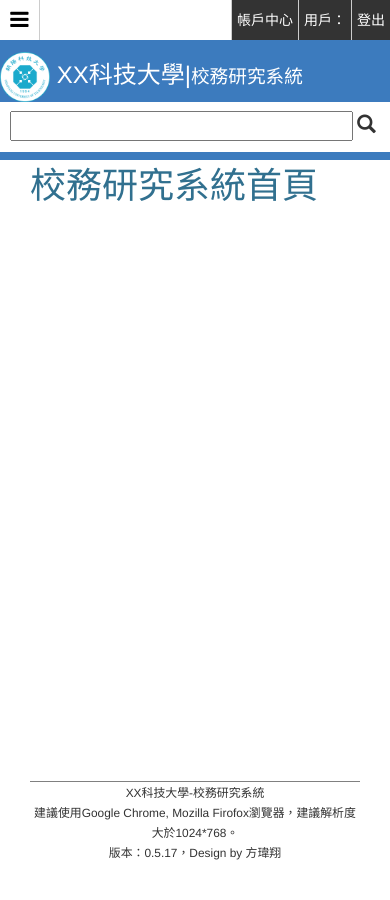
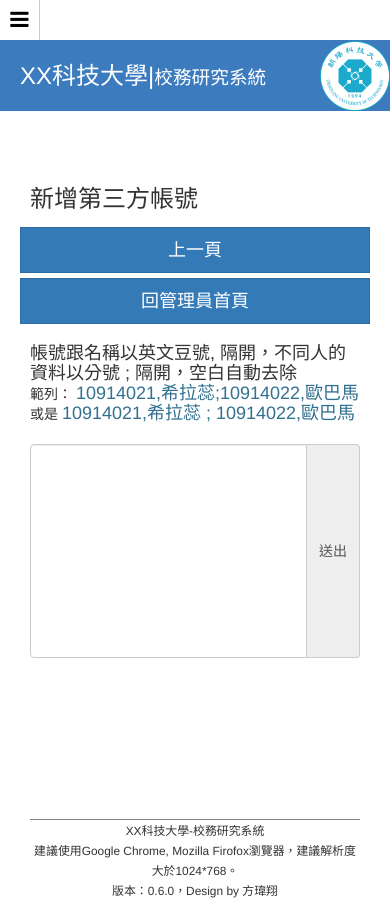
Before and after one commit to am910021/school-Public, a Django app: page /control/account/add/3nd/ in a window 390 px wide. Before the commit the page ends 860 px from the top, so only its background shows below. Run offline with Django 3.2, Linux system fonts and the light colour scheme; the visitor is signed in with stand-in values (Sample User, id 1); data that the repository does not hold is empty; parts of the project's set-up code (start-up, migrations or seed data) failed here and were passed over; some libraries are stand-ins or nearby versions.

Commit message:
版本：0.6.0

```diff
--- /dev/null
+++ b/school/control/templates/control/account/add3nd.html
@@ -0,0 +1,61 @@
+{% extends base_template_name %}
+
+{% block script %}
+<script>
+$(document).ready(function() {
+	$('#sendForm').on('click', function() {
+		if(!$('#id_userData').val()){
+			$('#error').html("請輸入資料。");
+			return;
+		}
+		$('#usrform').submit();
+
+
+		});
+});
+</script>
+{% endblock %}
+
+
+{% block content %}
+<div class="row">
+  <div class="col-md-12">
+    <div class="row">
+      <div class="col-md-7">
+        <h3>{{page_title}}</h3>
+      </div>
+      <div class="col-md-2 buttom-wrapper">
+        <a href="{% url 'control:accountAdd' %}" class="no-radius btn btn-primary btn-lg btn-block">上一頁</a>
+      </div>
+      <div class="col-md-3 buttom-wrapper">
+        <a href="{% url 'control:main' %}" class="no-radius btn btn-primary btn-lg btn-block">回管理員首頁</a>
+      </div>
+    </div>
+    <br>
+    <div class="row">
+      <div class="col-md-12">
+        <form class="form-horizontal" id="usrform" role="form" method="post" action="{% url 'control:accountAdd3nd' %}">
+        {% csrf_token %}
+          <div class="input-group">
+              <span class="h4" >帳號跟名稱以英文豆號, 隔開，不同人的資料以分號 ; 隔開，空白自動去除</span>
+              <br>
+              範列： <span class="h4 text-info">10914021,希拉蕊;10914022,歐巴馬</span> 或是
+              <span class="h4 text-info">10914021,希拉蕊 ; 10914022,歐巴馬</span>
+              <br>
+              <br>
+              <span id="error" class="h3 text-danger">{{error}}</span>
+          </div>
+          <div class="input-group">
+              <textarea id="id_userData" name="userData" class="form-control custom-control" rows="10" style="resize:none"></textarea>
+              <span id="sendForm" class="input-group-addon btn btn-primary">送出</span>
+          </div>
+        </form>
+
+
+
+
+      </div>
+    </div>
+  </div>
+</div>
+{% endblock %}
--- a/school/control/urls.py
+++ b/school/control/urls.py
@@ -20,7 +20,7 @@
 from .views import CApps, CAppAdd, CAppDelete, CAppEdit, CAppDownload
 from .views import CConfig, CConfigSchoolAPI, CConfigShiny, CCongigKey
 from .views import CPermissions, CPermissionsAdd, CPermissionsDetail, CPermissionsEdit, CPermissionsRemove
-from .views import CAccount, CAccountAdd, CAccountEdit, CAccountRemove, CAccountDetail
+from .views import CAccount, CAccountAdd, CAccountEdit, CAccountRemove, CAccountDetail, CAccountAdd3nd
 
 
 urlpatterns = [
@@ -62,6 +62,7 @@
 
     url(r'account/$', CAccount.as_view(), name="account"),
     url(r'account/add/$', CAccountAdd.as_view(), name="accountAdd"),
+    url(r'account/add/3nd/$', CAccountAdd3nd.as_view(), name="accountAdd3nd"),
     url(r'account/edit/(?P<id>[0-9]+)/$', CAccountEdit.as_view(), name="accountEdit"),
     url(r'account/detail/(?P<id>[0-9]+)/$', CAccountDetail.as_view(), name="accountDetail"),
     url(r'account/remove/$', CAccountRemove.as_view(), name="accountRemove"),
--- a/school/control/views.py
+++ b/school/control/views.py
@@ -6,6 +6,7 @@
 from django.contrib import messages
 from django.http import JsonResponse
 from django.contrib.auth.models import User
+from account.models import Profile
 from main.views import BaseView
 from main.models import Menu, Item, ShinyApp, Setting, DBGroupName, DBGroupItem, DBGroupUser
 from .models import ItemGroupManage, AccountManage
@@ -817,6 +818,58 @@
         messages.success(request,user.username+' 帳號加入成功。')
         return redirect(reverse('control:account'))
 
+class CAccountAdd3nd(AdminBase):
+    template_name = 'account/add3nd.html' # xxxx/xxx.html
+    page_title = '新增第三方帳號' # title
+
+    def post(self, request, *args, **kwargs):
+        data = request.POST.get("userData")
+        if "," not in data:
+            kwargs['error'] = '資料格式錯誤。'
+
+        data = data.replace("\r\n","")
+        data = data.replace("\r","")
+        data = data.replace(" ","")
+        temp = data.split(";")
+        userArr = []
+        repeat = []
+        sp = ""
+
+        for i in temp:
+            if len(i.split(","))>2:
+                kwargs['error'] = '資料格式錯誤。'
+                break;
+            sp = i.split(",")
+
+            try:
+                User.objects.get(username=sp[0])
+                repeat.append(sp[0])
+            except:
+                userArr.append(sp)
+
+        if(len(repeat)>0):
+            kwargs['error'] = '資料重復：'+', '.join(repeat)
+            return super(CAccountAdd3nd, self).post(request, *args, **kwargs)
+
+        for i in userArr:
+            newUser = User()
+            newUser.username = i[0]
+            newUser.set_password(i[0])
+            newUser.save()
+            profile = Profile()
+            profile.user = newUser
+            profile.fullName = i[1]
+            profile.type=0
+            profile.isActive=True
+            profile.isAuth=True
+            profile.save()
+
+
+
+        messages.success(request,'帳號加入成功。')
+        return super(CAccountAdd3nd, self).post(request, *args, **kwargs)
+
+
 class CAccountEdit(AdminBase):
     template_name = 'account/edit.html' # xxxx/xxx.html
     page_title = '編輯帳號' # titled
--- a/school/main/static/js/login.js
+++ b/school/main/static/js/login.js
@@ -1,8 +1,9 @@
 document.domain = document.location.hostname;
 
 var license = document.getElementById("license");
+if(license){
 license.style="display:none";
 var parent_license = parent.document.getElementById("license");
 if (parent_license!=""){
-	license.value = parent_license.value;
-};
+        license.value = parent_license.value;
+};}
--- a/school/main/static/org/css/main.css
+++ b/school/main/static/org/css/main.css
@@ -1,18 +1,17 @@
-html,body{
-	height:100%;
+html,
+body {
+    height: 100%;
 }
-
-.buttom-wrapper{
-padding-right:5px;
-padding-left:5px;
-padding-top:5px;
-padding-buttom:5px;
+.buttom-wrapper {
+    padding-right: 5px;
+    padding-left: 5px;
+    padding-top: 5px;
+    padding-buttom: 5px;
 }
-.no-radius{
+.no-radius {
     border-radius: 0px;
 }
-
-#header-wrapper{
+#header-wrapper {
     position: fixed;
     top: 0;
     left: 0;
@@ -25,198 +24,184 @@
     -o-transition: all 0.5s ease;
     transition: all 0.5s ease;
 }
-
-#search{
-    height:50px;
-    width:90%;
-    background:#fff;
-
-    margin-right:5%;
+#login {
+    float: right;
+    width: 55px;
+    height: 100%;
+    border-left: 1px #ccc solid;
+    vertical-align: middle;
+    text-align: center;
+    background-color: #333;
+}
+#login a {
+    color: #fff;
+    text-decoration: none;
+    line-height: 40px;
+}
+#logined {
+    float: right;
+    height: 100%;
+    border-left: 1px #ccc solid;
+    vertical-align: middle;
+    text-align: center;
+    background-color: #333;
+    padding-left: 5px;
+    padding-right: 5px;
+}
+#logined a {
+    color: #fff;
+    text-decoration: none;
+    line-height: 40px;
 }
 
-#search div{
-    display:inline-block;
-    margin-left:10px;
-    width:90%;
-    height:30px;
-    line-height: 100%;
+#title-link {
+    font-size: 36px;
+    margin-top: 20px;
+    margin-bottom: 10px;
+    font-family: inherit;
+    font-weight: 500;
+    line-height: 1.1;
+    color: inherit;
+    margin-left: 40px;
+    color: #fff;
+    line-height: 110px;
+    text-decoration: none;
+}
+#title-sec {
+    font-size: 18pt
+}
+#logo-link {
+    color: #fff;
+    line-height: 110px;
+    text-decoration: none;
+    float: right;
+}
+#logo-img {
+    height: 110px;
 }
 
-#search button{
-	display:inline-block;
-	margin-top:12px;
-	border: none;
-	background: none;
-	font-size:14pt;
+.login-op{
+	display:none;
 }
 
-#logo-link{
-	margin-left:40px;
+@media screen and (min-width: 991px) and (max-width: 1124px) {
+
+    #name-col {
+        padding-right: 0px;
+    }
+}
+@media(min-width:1280px) {} @media(min-width:1440px) {} @media(min-width:1680px) {} @media(max-width:991px) {
+    #title-link {
+        margin-left: 10px;
+    }
+}
+@media(max-width:600px) {
+#login {
+
+display: none;
+
+}
+
+.login-op{
+    display:block;
+}
+
+#logined {
+
+display: none;
+
+}
+
+}
+
+
+@media(max-width:480px) {
+
+    #header-wrapper {
+        height: 111px;
+    }
+    #title-link {
+        font-size: 24px;
+        margin-left: 20px;
+        line-height: 71px;
+
+    }
+    #title-sec {
+        font-size: 14pt
+    }
+	#logo-link {
+	    line-height: 70px;
+	}
+	#logo-img {
+	    height: 70px;
+	}
+}
+
+@media(max-width:384px) {
+    #title-link {
+        font-size: 22px;
+        margin-left: 20px;
+        line-height: 71px;
+
+    }
+    #title-sec {
+        font-size: 12pt
+    }
 
 
 }
 
-#title-row{
-	padding-top:30px;
+@media(max-width:320px) {
+    #logo-link {
+        line-height: 0px;
     }
-
-@media screen and (min-width: 991px) and (max-width: 1124px) {
-	#logo-link{
-	    margin-left:0px;
-
-	}
-	#logo-col{
-	padding-right:0px;
-	}
+    #logo-img {
+        height: 0px;
     }
 
 
-@media(min-width:1280px) {
-    #search-col{
-        left:-60px;
-    }
 }
 
-@media(min-width:1440px) {
-    #search-col{
-        left:-120px;
-    }
-}
-
-@media(min-width:1680px) {
-    #search-col{
-        left:-200px;
-    }
-}
-
-@media(max-width:991px) {
-    #header-wrapper{
-        height:160px;
-    }
-
-	#title-row{
-	    padding-top:10px;
-	}
-    #search{
-        width:100%;
-    }
-    #search div{
-        width:92%;
-    }
-
-    #logo-link{
-        margin-left:0px;
-
-    }
-}
-
-@media(max-width:600px) {
-    #search div{
-        width:89%;
-    }
-}
-
-
-@media(max-width:480px) {
-    #search div{
-        width:88%;
-    }
-}
-
-@media(max-width:384px) {
-    #search{
-        width:100%;
-    }
-
-    #search div{
-        width:85%;
-    }
-}
-
-
-.header-nav-row{
+.header-nav-row {
     background: #fff;
     height: 40px;
 }
-
-.header-subnav-row{
+.header-subnav-row {
     background: #3c7bbe;
-    height:50px;
+    height: 50px;
 }
-
-.header-search-row{
-  height:60px;
+.header-search-row {
+    height: 60px;
 }
-
-.header-wrapper-row{
-    margin-right: 100px;
-    margin-left: 100px;
-
-}
-
-.header-search-row{
-  height:60px;
-}
-
-.header-wrapper-row{
+.header-wrapper-row {
     margin-right: 100px;
     margin-left: 100px;
 }
-
-#menu-toggle{
-    float:left;
-    width:40px;
-    height:40px;;
-    border-right:1px #ccc solid;
+.header-search-row {
+    height: 60px;
+}
+.header-wrapper-row {
+    margin-right: 100px;
+    margin-left: 100px;
+}
+#menu-toggle {
+    float: left;
+    width: 40px;
+    height: 40px;
+    ;
+    border-right: 1px #ccc solid;
     text-align: center;
 }
-
-#menu-toggle a{
-    font-size:16pt;
-    line-height:40px;
-    color:#000;
-    text-decoration:none;
+#menu-toggle a {
+    font-size: 16pt;
+    line-height: 40px;
+    color: #000;
+    text-decoration: none;
 }
-
-#login{
-    float:right;
-    width:55px;
-    height:100%;
-    border-left:1px #ccc solid;
-    vertical-align:middle;
-    text-align: center;
-    background-color:#333;
+#main {
+    margin-top: 151px;
 }
-
-#login a{
-    color:#fff;
-    text-decoration:none;
-    line-height:40px;
+#Exa2 li {
+    display: inline;
+    margin-right: 25px;
 }
-
-#logined{
-    float:right;
-    height:100%;
-    border-left:1px #ccc solid;
-    vertical-align:middle;
-    text-align: center;
-    background-color:#333;
-    padding-left:5px;
-    padding-right:5px;
-  }
-
-#logined a{
-    color:#fff;
-    text-decoration:none;
-    line-height:40px;
-}
-
-
-#main{
-	margin-top:151px;
-}
-
-#Exa2 li{
-display:inline;
-margin-right:25px;
-}
--- a/school/main/templates/main/base.html
+++ b/school/main/templates/main/base.html
@@ -82,16 +82,37 @@
         {% endfor %}
     {% endif %}
 
-        <li class="special">
+        {% if user.is_authenticated %}
+        <li class="special login-op">
             <div class="link" style="border-bottom: 1px solid #8AB5E2;">
-            {% if user.is_authenticated %}
+            <a href="{% url 'account:center' %}">帳戶中心</a>
+            </div>
+        </li>
+        {% if user.profile.type >= 1 %}
+        <li class="special login-op">
+            <div class="link" style="border-bottom: 1px solid #8AB5E2;">
+            <a href="{% url 'control:main' %}">管理者頁面</a>
+            </div>
+        </li>
+        {% endif %}
+        <li class="special login-op">
+            <div class="link" style="border-bottom: 1px solid #8AB5E2;">
+            <a href="#">用戶：{{user.profile.fullName}}</a>
+            </div>
+        </li>
+        <li class="special login-op">
+            <div class="link" style="border-bottom: 1px solid #8AB5E2;">
             <a href="{% url 'account:logout' %}">登出</a>
-            {% else %}
+            </div>
+        </li>
+        {% else %}
+        <li class="special login-op">
+            <div class="link" style="border-bottom: 1px solid #8AB5E2;">
             <a href="{% url 'account:login' %}">登入</a>
-            {% endif %}
             </div>
+        </li>
+        {% endif %}
 
-        </li>
         <li class="special">
             <div class="link" style="border-bottom: 1px solid #8AB5E2;">
                 <a href="http://ip_address_removed">學校首頁</a>
@@ -115,8 +136,6 @@
                                 <div id="logined"><a href="{% url 'developer:main' %}">開發者頁面</a></div>
                                 <div id="logined"><a href="{% url 'control:main' %}" >管理者頁面</a></div>
 			             {% endif %}
-			             <!-- <div id="logined"><a href="{% url 'account:logout' %}" >登出</a></div> -->
-
                             <div id="logined" class=""><a href="{% url 'account:center' %}" >帳戶中心</a></div>
 			            {% else %}
 			             <div id="login"><a href="{% url 'account:login' %}" >登入</a></div>
@@ -125,21 +144,15 @@
 
 
 	            <div class="row" id="title-row">
-	               <div class="col-md-5" id="logo-col">
-		                <a href="{% url 'main:main' %}" class="h3" style="color:#fff;line-height:50px;text-decoration:none;" id="logo-link">
-		                    <img alt="" style="height:50px" src="{% static 'img/cyut_logo.png' %}">
-		                    <span>XX科技大學|</span><span style="font-size:14pt">校務研究系統</span>
+	               <div class="col-md-12">
+		                <a href="{% url 'main:main' %}" id="title-link">
+		                    <span>XX科技大學|</span><span id="title-sec">校務研究系統</span>
 		                </a>
+
+                        <a href="{% url 'main:main' %}"  id="logo-link">
+                            <img alt="logo" id="logo-img" src="{% static 'img/cyut_logo.png' %}">
+                        </a>
 	               </div>
-                   <div class="col-md-7" id="search-col">
-			            <form id="search">
-			            <div>
-			                <input type="text" style="height:100%;width:100%;font-size:14pt;">
-			            </div>
-			            <button type="submit" class="glyphicon glyphicon-search" ></button>
-
-			            </form>
-                   </div>
 	            </div>
 	            </header>
 	            <div id="main">
--- a/school/main/views.py
+++ b/school/main/views.py
@@ -100,11 +100,17 @@
             request.user.profile.license = sha1(self.createCode(32)+request.user.password+request.user.username)
             request.user.profile.save()
         self.page_title=shiny[0].name
+        appNames = []
+        for i in shiny:
+            appNames.append(i.dirName)
+        print(appNames)
+
         kwargs['itemName'] = item.name
         kwargs['license'] = request.user.profile.license
         kwargs['shiny'] = shiny
         kwargs['totalApps'] = len(shiny)
         kwargs['listApps'] = list(range(0,len(shiny)))
+        kwargs['appNames'] = '","'.join(appNames)
 
 
         #權限處理
--- a/school/school/settings.py
+++ b/school/school/settings.py
@@ -28,7 +28,7 @@
 ALLOWED_HOSTS = ['*']
 
 SITE_NAME = "校務系統"
-SITE_VERSION = '0.5.17'
+SITE_VERSION = '0.6.0'
 
 # Application definition
 
--- a/school/version.txt
+++ b/school/version.txt
@@ -1 +1 @@
-版本：0.5.17
+版本：0.6.0
```
Also changed, not shown: school/account/templates/account/login.html (+4 -4 lines), school/control/forms.py (+2 -6 lines), school/control/templates/control/account/account.html (+7 -1 lines), school/control/templates/control/account/add.html (+4 -13 lines), school/control/templates/control/account/edit.html (+0 -12 lines), school/main/templates/main/shinyapp.html (+38 -9 lines). Lines whose indentation alone changed are shown as unchanged.
